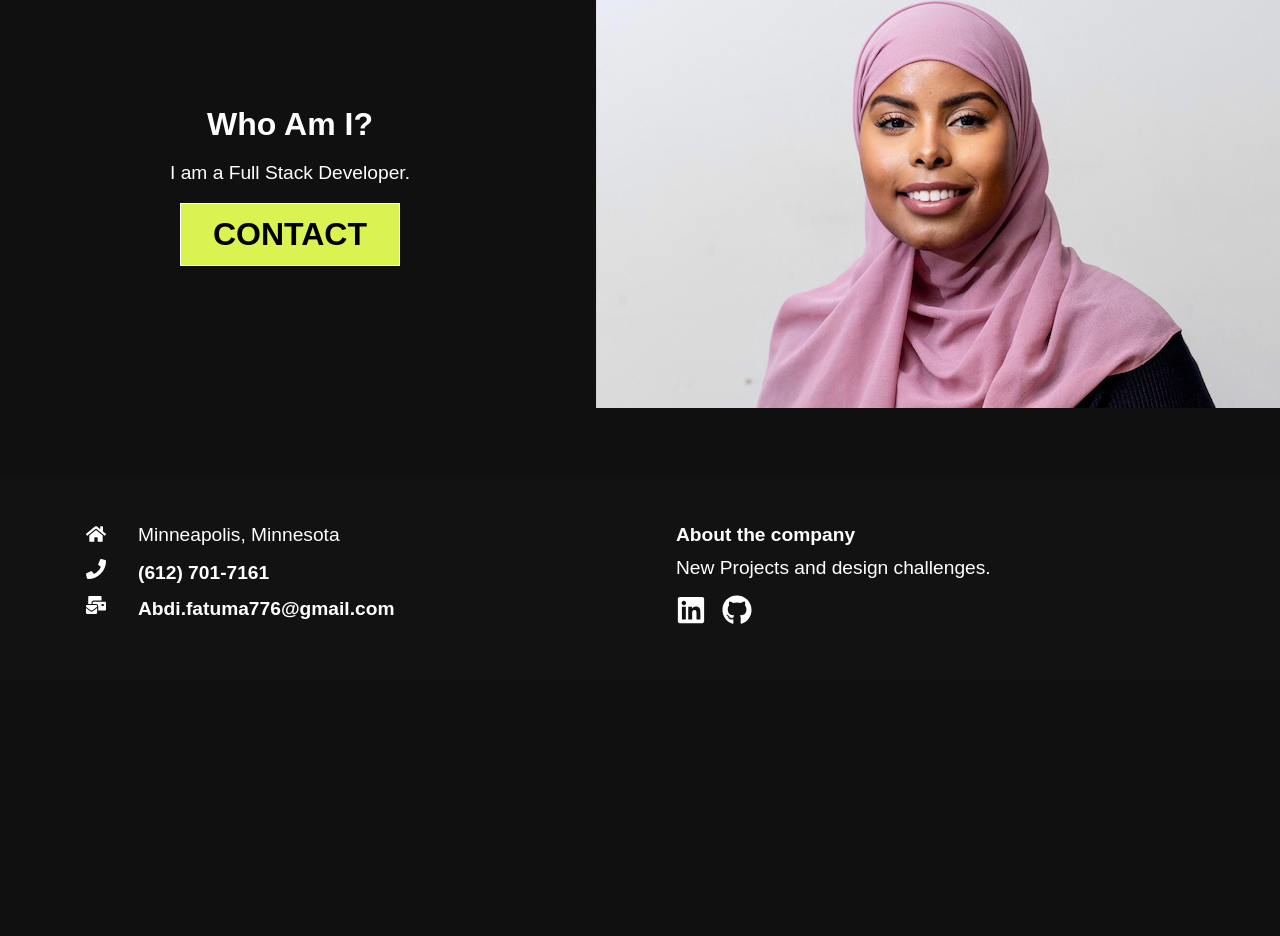
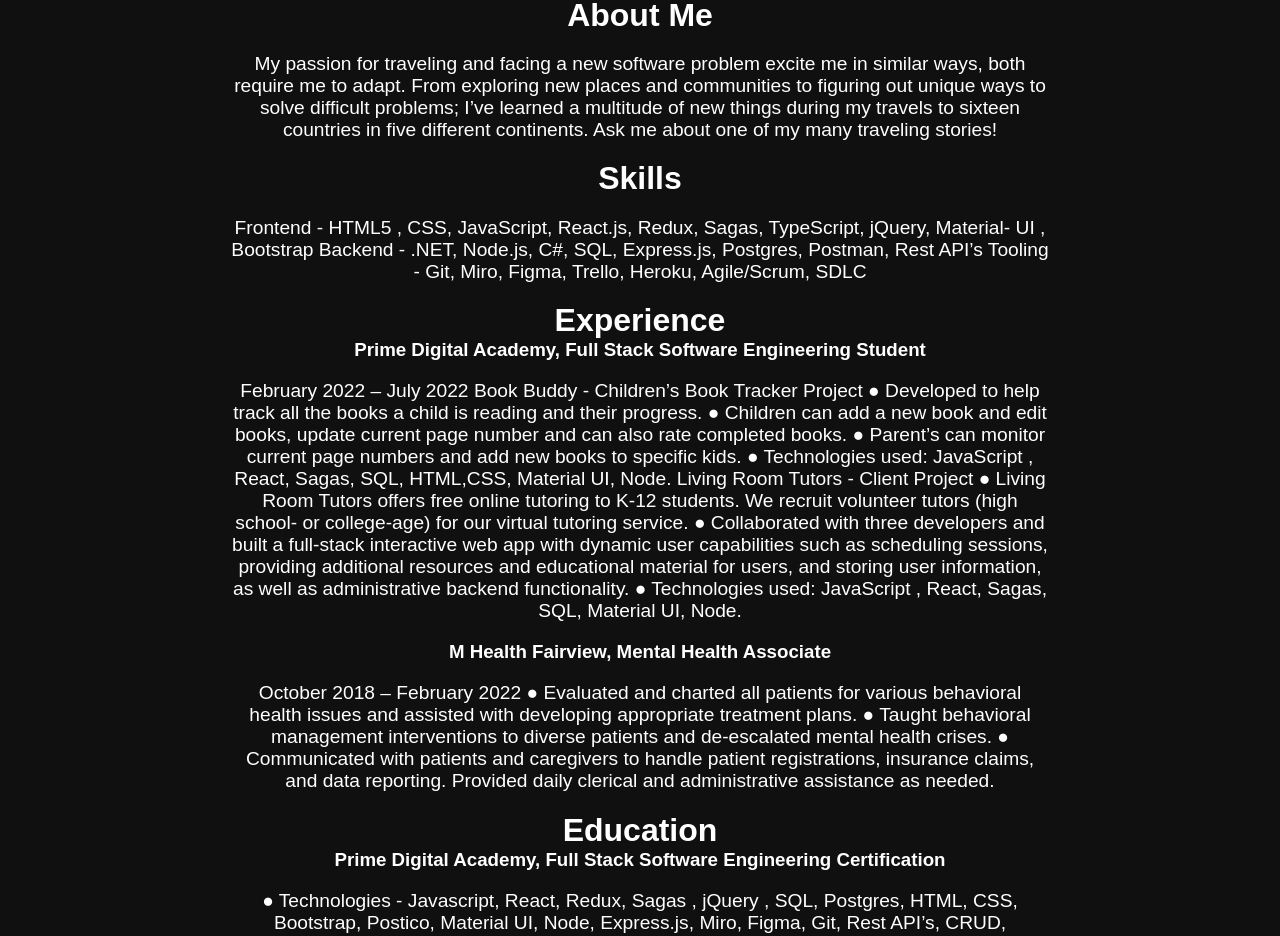
Before and after one commit to Fatuma2117/fatuma-portfolio, a React (Create React App) app: page /about in a window 1280 px wide. Shown: the part 584-1520 px from the top of the page. Before the commit the page ends 1263 px from the top, so only its background shows below. Built offline with nearby package versions, Linux system fonts and the light colour scheme.

Commit message:
added resume text

```diff
--- a/src/components/AboutContent.css
+++ b/src/components/AboutContent.css
@@ -12,7 +12,7 @@
     text-align: center;
     margin: auto;
     padding: 1rem;
-    max-width: 350px;
+    max-width: 850px;
 }
 .about .left p{
     margin: 1.2rem 0;
@@ -20,15 +20,22 @@
 .about .right{
     max-width: 700px;
 }
-.right .img-container{
+/* .right .img-container{
 display: grid;
 grid-template-columns: repeat(12,1fr);
 position:relative;
 align-items: center;
 text-align: center;
+
 }
 
 .right .img{
     max-width: 90%;
     border: 1px solid #333;
-}
+
+} */
+
+ .img-stack img {
+    border-radius: 70%;
+    height: 36vh;
+  }
--- a/src/components/AboutContent.jsx
+++ b/src/components/AboutContent.jsx
@@ -1,28 +1,91 @@
-import "./AboutContent.css"
-import headshot from "./images/headshot.png"
+import "./AboutContent.css";
+import headshot from "./images/headshot.png";
 
-import React from 'react'
-import { Link } from "react-router-dom"
+import React from "react";
+import { Link } from "react-router-dom";
 
 export const AboutContent = () => {
   return (
     <div className="about">
       <div className="left">
         <h1>Who Am I?</h1>
-            <p> I am a Full Stack Developer.</p>
+        <h1>About Me</h1>
+        <p>
+          {" "}
+          My passion for traveling and facing a new software problem excite me
+          in similar ways, both require me to adapt. From exploring new places
+          and communities to figuring out unique ways to solve difficult
+          problems; I’ve learned a multitude of new things during my travels to
+          sixteen countries in five different continents. Ask me about one of my
+          many traveling stories!
+        </p>
+        <h1>Skills</h1>
+        <p>
+          {" "}
+          Frontend - HTML5 , CSS, JavaScript, React.js, Redux, Sagas,
+          TypeScript, jQuery, Material- UI , Bootstrap Backend - .NET, Node.js,
+          C#, SQL, Express.js, Postgres, Postman, Rest API’s Tooling - Git,
+          Miro, Figma, Trello, Heroku, Agile/Scrum, SDLC
+        </p>
+        <h1>Experience</h1>
+        <h3>
+          Prime Digital Academy, Full Stack Software Engineering Student{" "}
+        </h3>{" "}
+        <p>
+          February 2022 – July 2022 Book Buddy - Children’s Book Tracker Project
+          ● Developed to help track all the books a child is reading and their
+          progress. ● Children can add a new book and edit books, update current
+          page number and can also rate completed books. ● Parent’s can monitor
+          current page numbers and add new books to specific kids. ●
+          Technologies used: JavaScript , React, Sagas, SQL, HTML,CSS, Material
+          UI, Node. Living Room Tutors - Client Project ● Living Room Tutors
+          offers free online tutoring to K-12 students. We recruit volunteer
+          tutors (high school- or college-age) for our virtual tutoring service.
+          ● Collaborated with three developers and built a full-stack
+          interactive web app with dynamic user capabilities such as scheduling
+          sessions, providing additional resources and educational material for
+          users, and storing user information, as well as administrative backend
+          functionality. ● Technologies used: JavaScript , React, Sagas, SQL,
+          Material UI, Node.
+        </p>
+        <h3>M Health Fairview, Mental Health Associate</h3>
+        <p>
+          October 2018 – February 2022 ● Evaluated and charted all patients for
+          various behavioral health issues and assisted with developing
+          appropriate treatment plans. ● Taught behavioral management
+          interventions to diverse patients and de-escalated mental health
+          crises. ● Communicated with patients and caregivers to handle patient
+          registrations, insurance claims, and data reporting. Provided daily
+          clerical and administrative assistance as needed.
+        </p>
+        <h1>Education</h1>
+        <h3>
+          Prime Digital Academy, Full Stack Software Engineering Certification
+        </h3>
+        <p>
+          ● Technologies - Javascript, React, Redux, Sagas , jQuery , SQL,
+          Postgres, HTML, CSS, Bootstrap, Postico, Material UI, Node,
+          Express.js, Miro, Figma, Git, Rest API’s, CRUD, Postman, Heroku ●
+          Diversity, Equity, and Inclusion training ● Public speaking and
+          presentation practice, and real-world client work.
+        </p>
+        <h3>University of Minnesota, Bachelors of Arts</h3>
+        <p>May 2018
+● Major - Business Management and Political Science
+● CAPA London Study Abroad Program
+● KenVia Non-Profit Kenyan Volunteer Program</p>
         <Link to="/contact">
           <button className="btn">Contact</button>
         </Link>
-
       </div>
 
       <div className="right">
         <div className="img-container">
           <div className="img-stack">
-                    <img src={headshot} alt="true"/>
+            <img src={headshot} alt="true" />
           </div>
         </div>
       </div>
     </div>
-  )
-}
+  );
+};
--- a/src/components/App.css
+++ b/src/components/App.css
@@ -24,7 +24,7 @@
 body{
   background: rgba(0, 0, 0, 0.938);
 }
-h1, h4,p ,a{
+h1, h4,h3,p ,a{
   color:white;
   text-decoration: none;
 }
--- a/src/components/LandingImg/LandingImg.jsx
+++ b/src/components/LandingImg/LandingImg.jsx
@@ -14,8 +14,9 @@
       <p> Hello, I'm Fatuma Abdi </p>
       <h1>Full Stack Developer.</h1>
       <div>
-        <Link to="/projects"
-        className="btn"> Projects</Link>
+        <Link to="/project"
+        className="btn">
+        Projects</Link>
           <Link to="/contact"
         className="btn-clear">Contact</Link>
       </div>
--- a/src/components/ProjectData.jsx
+++ b/src/components/ProjectData.jsx
@@ -4,6 +4,7 @@
 const ProjectCardData = [
   {
     imgsrc: BBCover,
+
     title: "Book Buddy Tracker",
     text: "Book Buddy is a tool for kids to add current book, track completed books, rate overall experience and accrue reading points.",
     view: "https://young-river-71141.herokuapp.com/",
--- a/src/components/WorkCard/WorkCard.css
+++ b/src/components/WorkCard/WorkCard.css
@@ -40,8 +40,9 @@
     justify-content: space-between;
     padding: 0.5rem 0;
 
+}
 
-}
+
 
 .pro-btn .btn{
     padding:0.5rem 1rem ;
--- a/src/components/WorkCard/WorkCard.jsx
+++ b/src/components/WorkCard/WorkCard.jsx
@@ -8,7 +8,7 @@
   return (
     <div className="project-container">
     <div className="project-card">
-        <img src={props.imgsrc} alt="image"/>
+        <img className="top" src={props.imgsrc} alt=""/>
         <h2 className="title">{props.title}</h2>
         <div className="details">
             <p> {props.text}</p>
@@ -23,4 +23,4 @@
   )
 }
 
-export default WorkCard
+export default WorkCard;
```
Also changed, not shown: src/components/images/Dash.png (added), 1 other file (tests, documents, lock files or other folders). Lines whose indentation alone changed are shown as unchanged.
